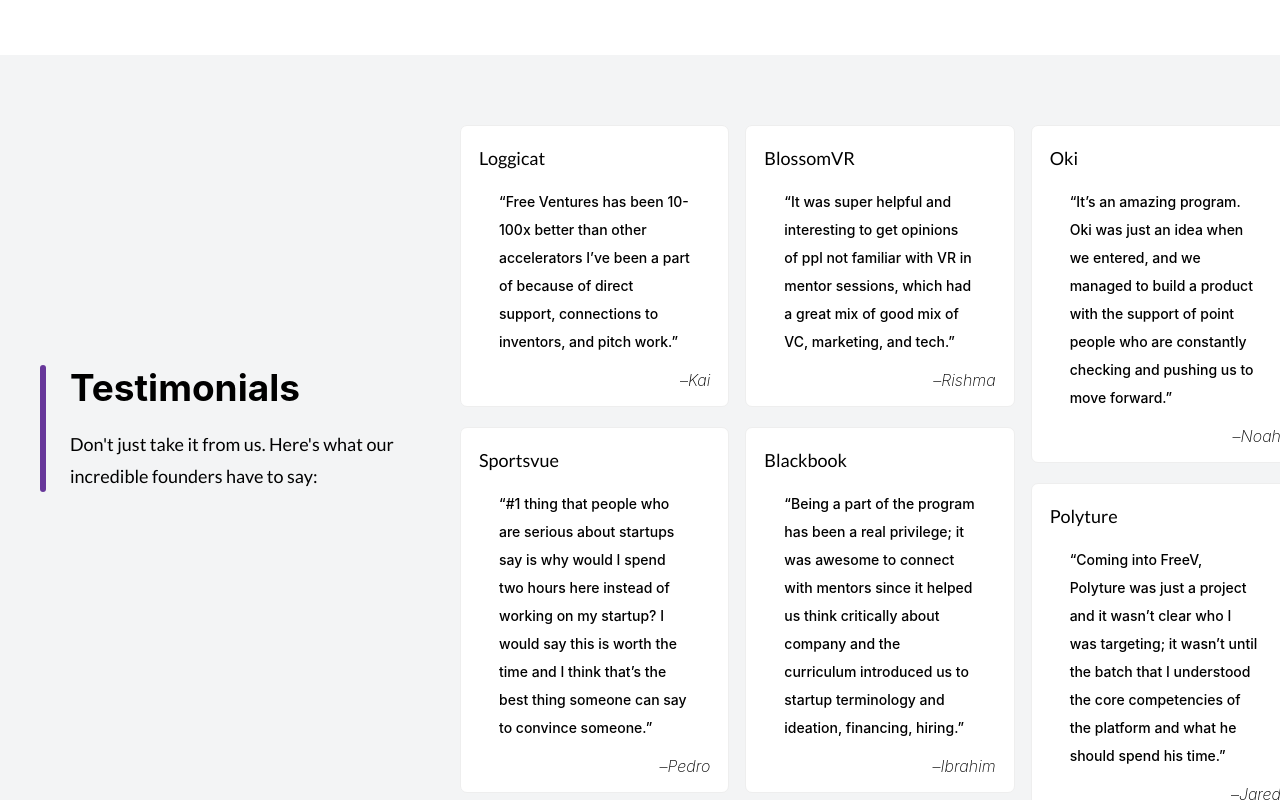
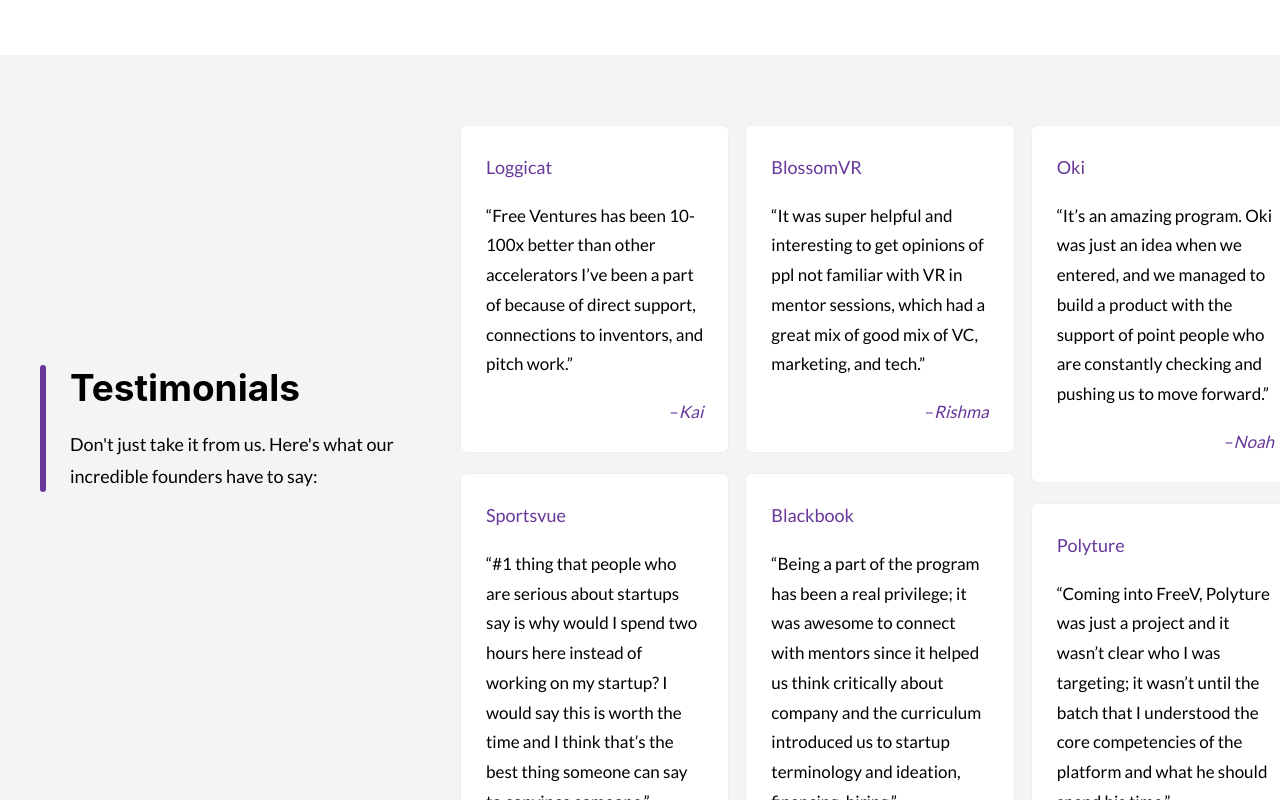
Before and after one commit to Free-Ventures-Cal/website, a React (Create React App) app: page / in a window 1280 px wide. Shown: the part 3920-4720 px from the top of the page. Built offline with nearby package versions, Linux system fonts and the light colour scheme.

Commit message:
[feat] adjust testimonials font and spacing

```diff
--- a/src/styles/Home.css
+++ b/src/styles/Home.css
@@ -573,9 +573,15 @@
   background-color: white;
   color: black;
   height: 100%;
-  padding: 16px 18px;
+  padding: 25px;
 
-  /* Flex Settings */
+  /* Text */
+  font-size: 17px;
+  font-family: Lato;
+  line-height: 1.75;
+  font-weight: 500;
+
+  /* Flex Box */
   display: flex;
   flex-flow: column nowrap;
   align-items: flex-start;
@@ -596,7 +602,8 @@
 /* TESTIMONIALS CARD COMPANY NAME */
 
 p.testimonial-card-company {
-  margin: 0;
+  margin: 0 0 18px 0;
+  color: #67379a;
 }
 
 /* TESTIMONIALS CARD BLOCKQUOTE */
@@ -612,21 +619,20 @@
 }
 
 blockquote.testimonial-card-description {
-  font-size: 14px;
-  font-weight: 500;
-  line-height: 200%;
-
   /* Override default blockquote style */
-  margin-block-start: 1em;
-  margin-block-end: 1em;
-  margin-inline-start: 20px;
-  margin-inline-end: 20px;
+  margin-block-start: 0;
+  margin-block-end: 0;
+  margin-inline-start: 0;
+  margin-inline-end: 0;
 }
 
 /* TESTIMONIALS CARD PERSON NAME */
 
 figure.testimonial-card figcaption {
   align-self: flex-end;
+  margin: 18px 0 0 0;
+  font-weight: inherit;
+  color: #67379a;
 }
 
 @media (max-width: 1034px) {
```
